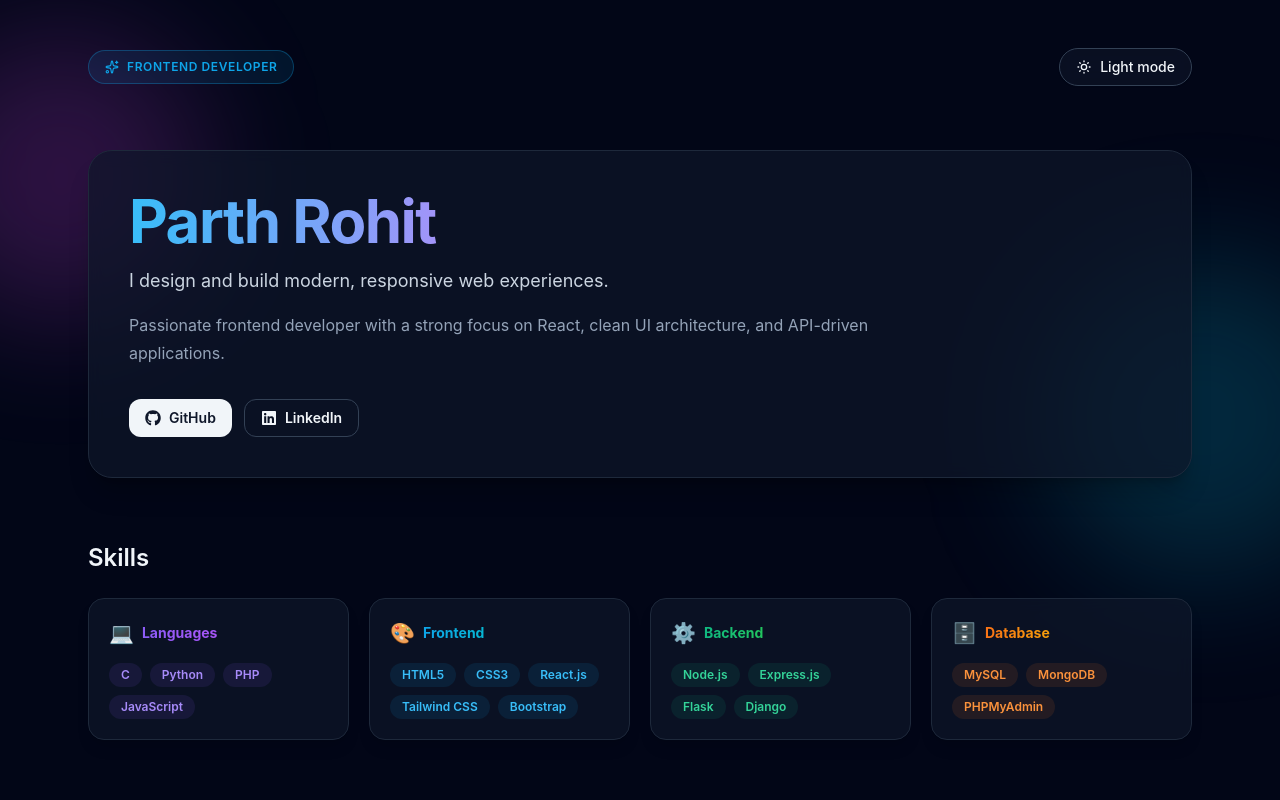
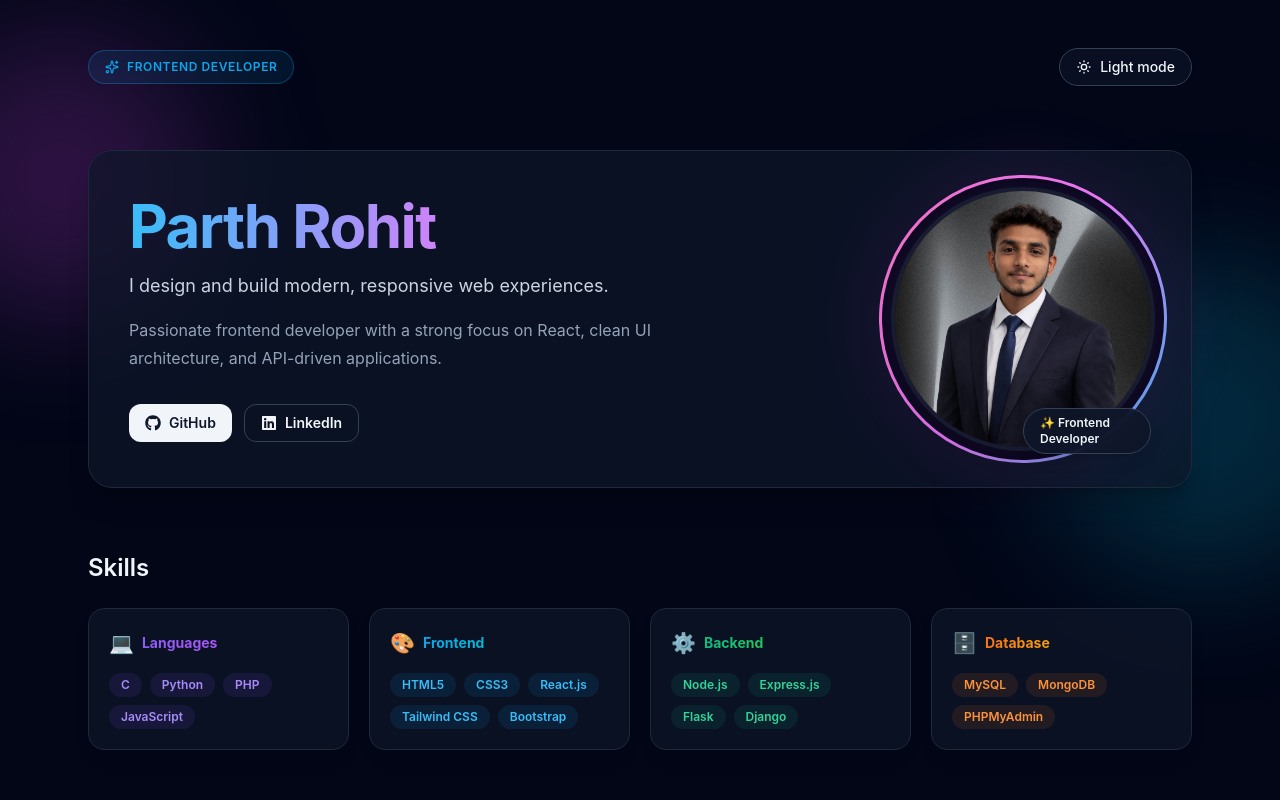
Before and after one commit to parthSnippet/portfolio, a React (Vite) app: page / in a window 1280 px wide. Shown: the top 800 px of the page. Built offline with nearby package versions, Linux system fonts and the light colour scheme.

Commit message:
Update Hero component layout and add profile image for enhanced visual appeal

```diff
--- a/index.html
+++ b/index.html
@@ -3,7 +3,7 @@
 
 <head>
   <meta charset="UTF-8" />
-  <link rel="icon" type="image/svg+xml" href="/favicon.svg" />
+  <link rel="icon" type="image/svg+xml" href="/" />
   <meta name="viewport" content="width=device-width, initial-scale=1.0" />
   <title>Parth Rohit</title>
 </head>
--- a/src/components/Hero.jsx
+++ b/src/components/Hero.jsx
@@ -1,6 +1,7 @@
 import { motion } from 'framer-motion'
 import { FaGithub, FaLinkedin } from 'react-icons/fa'
 import { portfolioData } from '../data/portfolioData'
+import heroImg from '../assets/12.png'
 
 const container = {
   hidden: {},
@@ -20,6 +21,10 @@ export default function Hero() {
       animate="visible"
       className="mb-16 rounded-3xl border border-slate-200/60 bg-white/70 p-8 shadow-xl shadow-slate-200/40 backdrop-blur dark:border-slate-800 dark:bg-slate-900/70 dark:shadow-black/20 md:p-10"
     >
+      <div className="flex flex-col-reverse items-center gap-10 md:flex-row md:justify-between">
+
+        {/* Text side */}
+        <div className="flex-1">
           <motion.h1
             variants={item}
             className="mb-4 bg-gradient-to-r from-sky-400 via-fuchsia-400 to-pink-400 bg-clip-text text-4xl font-bold tracking-tight text-transparent md:text-6xl"
@@ -31,7 +36,7 @@ export default function Hero() {
             {portfolioData.tagline}
           </motion.p>
 
-      <motion.p variants={item} className="mb-8 max-w-3xl leading-7 text-slate-500 dark:text-slate-400">
+          <motion.p variants={item} className="mb-8 max-w-xl leading-7 text-slate-500 dark:text-slate-400">
             {portfolioData.about}
           </motion.p>
 
@@ -53,6 +58,49 @@ export default function Hero() {
               <FaLinkedin size={16} /> LinkedIn
             </a>
           </motion.div>
+        </div>
+
+        {/* Image side */}
+        <motion.div
+          variants={item}
+          className="relative flex shrink-0 items-center justify-center"
+        >
+          {/* Rotating gradient ring */}
+          <motion.div
+            animate={{ rotate: 360 }}
+            transition={{ duration: 8, repeat: Infinity, ease: 'linear' }}
+            className="absolute h-64 w-64 rounded-full bg-gradient-to-tr from-sky-400 via-fuchsia-400 to-pink-400 p-[3px] md:h-72 md:w-72"
+          >
+            <div className="h-full w-full rounded-full bg-slate-50 dark:bg-slate-950" />
+          </motion.div>
+
+          {/* Outer glow pulse */}
+          <motion.div
+            animate={{ scale: [1, 1.08, 1], opacity: [0.4, 0.15, 0.4] }}
+            transition={{ duration: 3, repeat: Infinity, ease: 'easeInOut' }}
+            className="absolute h-64 w-64 rounded-full bg-fuchsia-500/30 blur-2xl md:h-72 md:w-72"
+          />
+
+          {/* Profile image */}
+          <motion.img
+            src={heroImg}
+            alt={portfolioData.name}
+            whileHover={{ scale: 1.05 }}
+            transition={{ type: 'spring', stiffness: 200, damping: 15 }}
+            className="relative z-10 h-56 w-56 rounded-full object-cover shadow-2xl ring-4 ring-white/60 dark:ring-slate-800/60 md:h-64 md:w-64"
+          />
+
+          {/* Floating badge */}
+          <motion.div
+            animate={{ y: [0, -8, 0] }}
+            transition={{ duration: 2.5, repeat: Infinity, ease: 'easeInOut' }}
+            className="absolute -bottom-3 left-1/2 z-20 -translate-x-1/2 rounded-full border border-slate-200/60 bg-white/90 px-4 py-1.5 text-xs font-semibold shadow-lg backdrop-blur dark:border-slate-700 dark:bg-slate-900/90"
+          >
+            ✨ {portfolioData.role}
+          </motion.div>
+        </motion.div>
+
+      </div>
     </motion.section>
   )
 }
```
Also changed, not shown: src/assets/12.png (added). Lines whose indentation alone changed are shown as unchanged.
